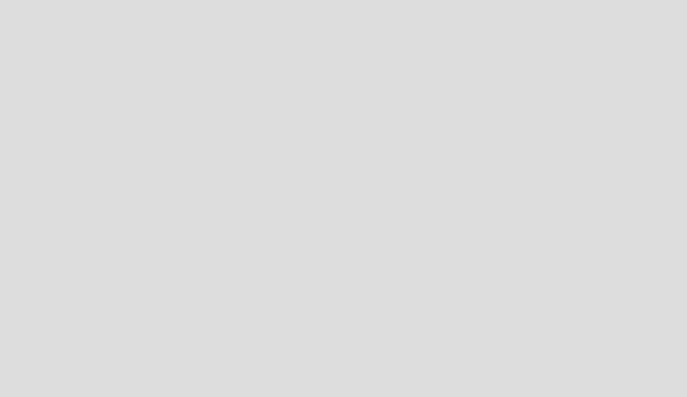
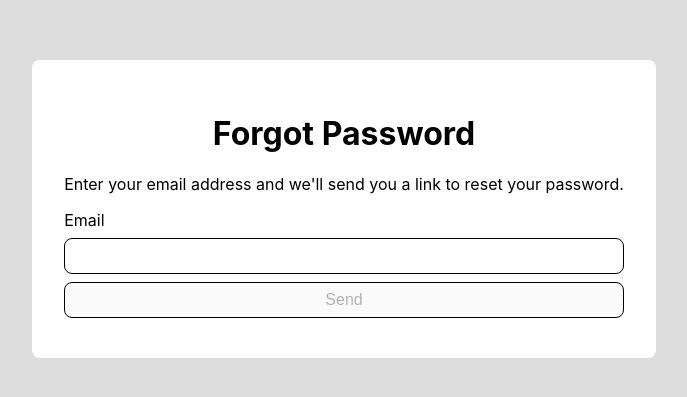
Before and after one commit to denis-rim/core-authentication-app, a React (Create React App) app in the folder front-end/: page /forgot-password in a window 1280 px wide. Shown: the part 191-588 px from the top of the page, without its empty margins (296-983 px from the left). Built offline with nearby package versions, Linux system fonts and the light colour scheme.

Commit message:
Adding a forgot password page

```diff
--- a/front-end/src/Routes.js
+++ b/front-end/src/Routes.js
@@ -1,6 +1,7 @@
 import { BrowserRouter as Router, Route, Switch } from "react-router-dom";
 import { PrivateRoute } from "./auth/PrivateRoute";
 import { EmailVerificationLandingPage } from "./pages/EmailVerificationLandingPage";
+import { ForgotPasswordPage } from "./pages/ForgotPasswordPage";
 import { LoginPage } from "./pages/LoginPage";
 import { SignUpPage } from "./pages/SignUpPage";
 import { UserInfoPage } from "./pages/UserInfoPage";
@@ -25,6 +26,9 @@ export const Routes = () => {
         <Route path="/verify-email/:verificationString">
           <EmailVerificationLandingPage />
         </Route>
+        <Route path="/forgot-password">
+          <ForgotPasswordPage />
+        </Route>
       </Switch>
     </Router>
   );
--- /dev/null
+++ b/front-end/src/pages/ForgotPasswordPage.js
@@ -0,0 +1,51 @@
+import axios from "axios";
+import { useState } from "react";
+import { useHistory } from "react-router-dom";
+
+export const ForgotPasswordPage = () => {
+  const history = useHistory();
+  const [email, setEmail] = useState("");
+  const [errorMessage, setErrorMessage] = useState("");
+  const [success, setSuccess] = useState(false);
+
+  const onSubmit = async () => {
+    try {
+      await axios.post(`/api/forgot-password/${email}`);
+      setSuccess(true);
+      setTimeout(() => {
+        history.push("/login");
+      }, 5000);
+    } catch (error) {
+      setErrorMessage(error.message);
+      console.log(error);
+    }
+  };
+
+  return success ? (
+    <div className="content-container">
+      <h1>Success</h1>
+      <p>Check your email for a reset link</p>
+    </div>
+  ) : (
+    <div className="content-container">
+      <h1>Forgot Password</h1>
+      <p>
+        Enter your email address and we'll send you a link to reset your
+        password.
+      </p>
+      {errorMessage && <div className="fail">{errorMessage}</div>}
+      <form>
+        <label htmlFor="email">Email</label>
+        <input
+          type="email"
+          id="email"
+          value={email}
+          onChange={(e) => setEmail(e.target.value)}
+        />
+        <button disabled={!email} onClick={onSubmit}>
+          Send
+        </button>
+      </form>
+    </div>
+  );
+};
```
